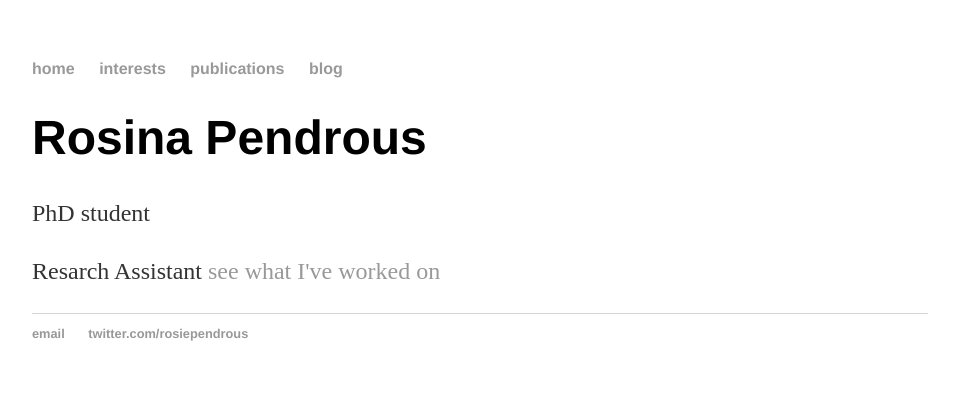
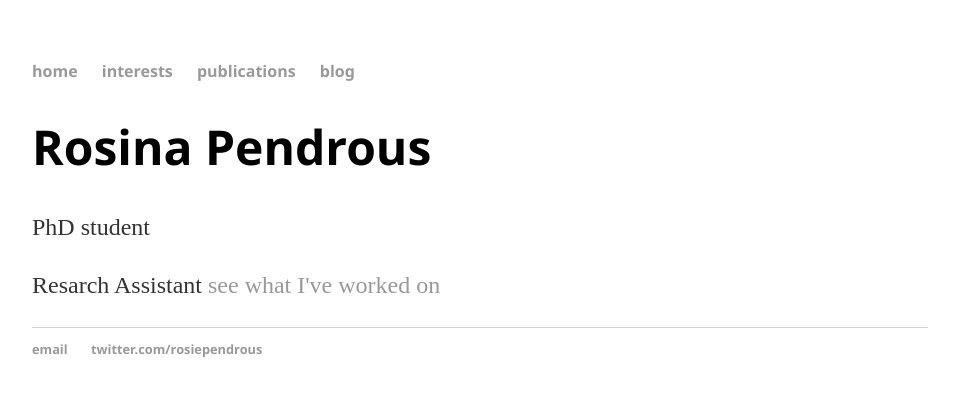
Before and after one commit to RosiePendrous/rosiependrous.github.io, a plain HTML site: page index.html in a window 1280 px wide. Shown: the whole page, without its empty margins (160-1119 px from the left). Drawn offline with Linux system fonts and the light colour scheme.

Commit message:
Update main.css

```diff
--- a/css/main.css
+++ b/css/main.css
@@ -3,7 +3,7 @@ body {
     width: 70%;
 }
 nav ul, footer ul {
-    font-family:'Helvetica', 'Arial', 'Sans-Serif';
+    font-family:'Segoe UI';
     padding: 0px;
     list-style: none;
     font-weight: bold;
@@ -21,7 +21,7 @@ a:hover {
 }
 h1 {
     font-size: 3em;
-    font-family:'Helvetica', 'Arial', 'Sans-Serif';
+    font-family:'Segoe UI';
 }
 p {
     font-size: 1.5em;
```
